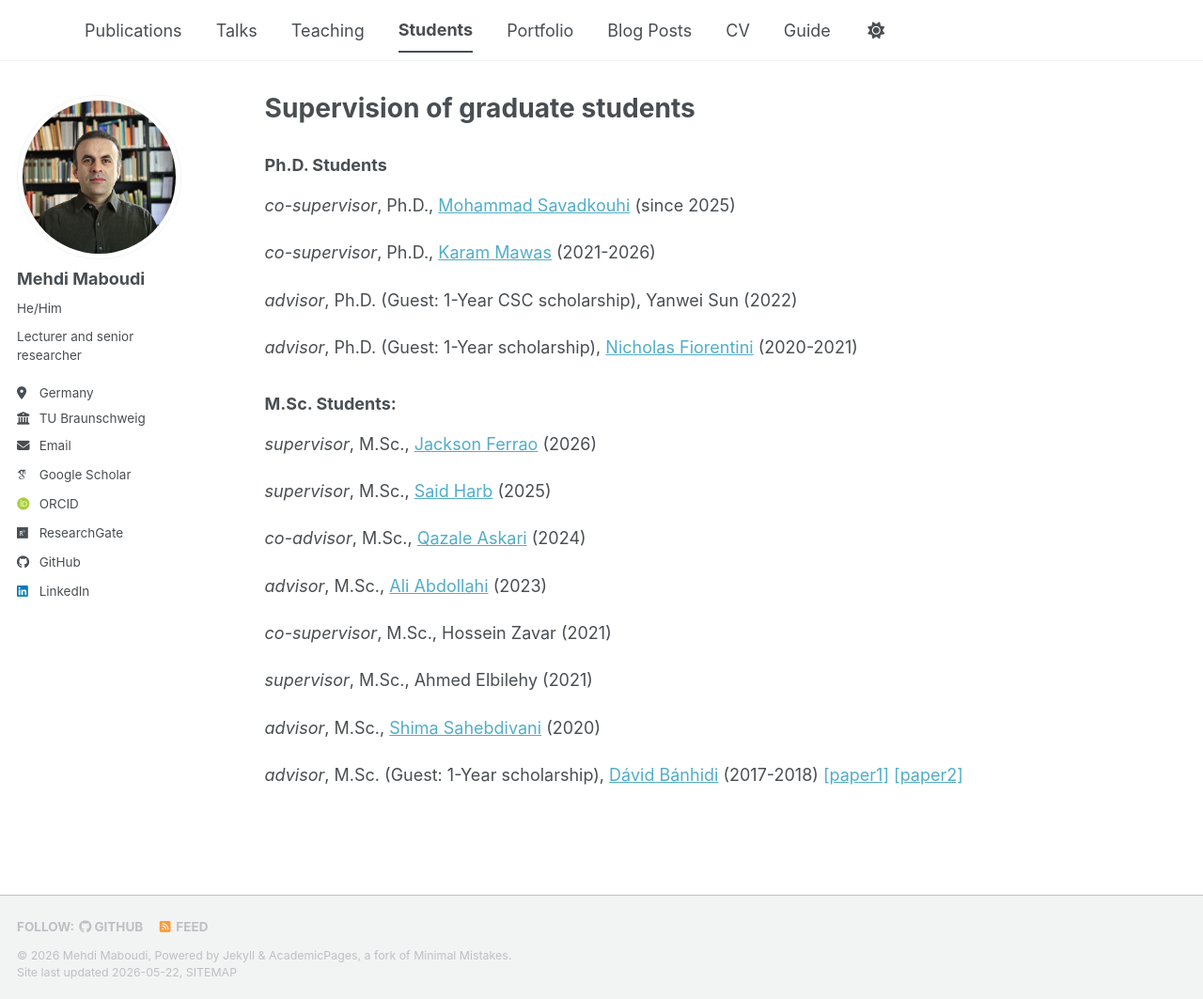
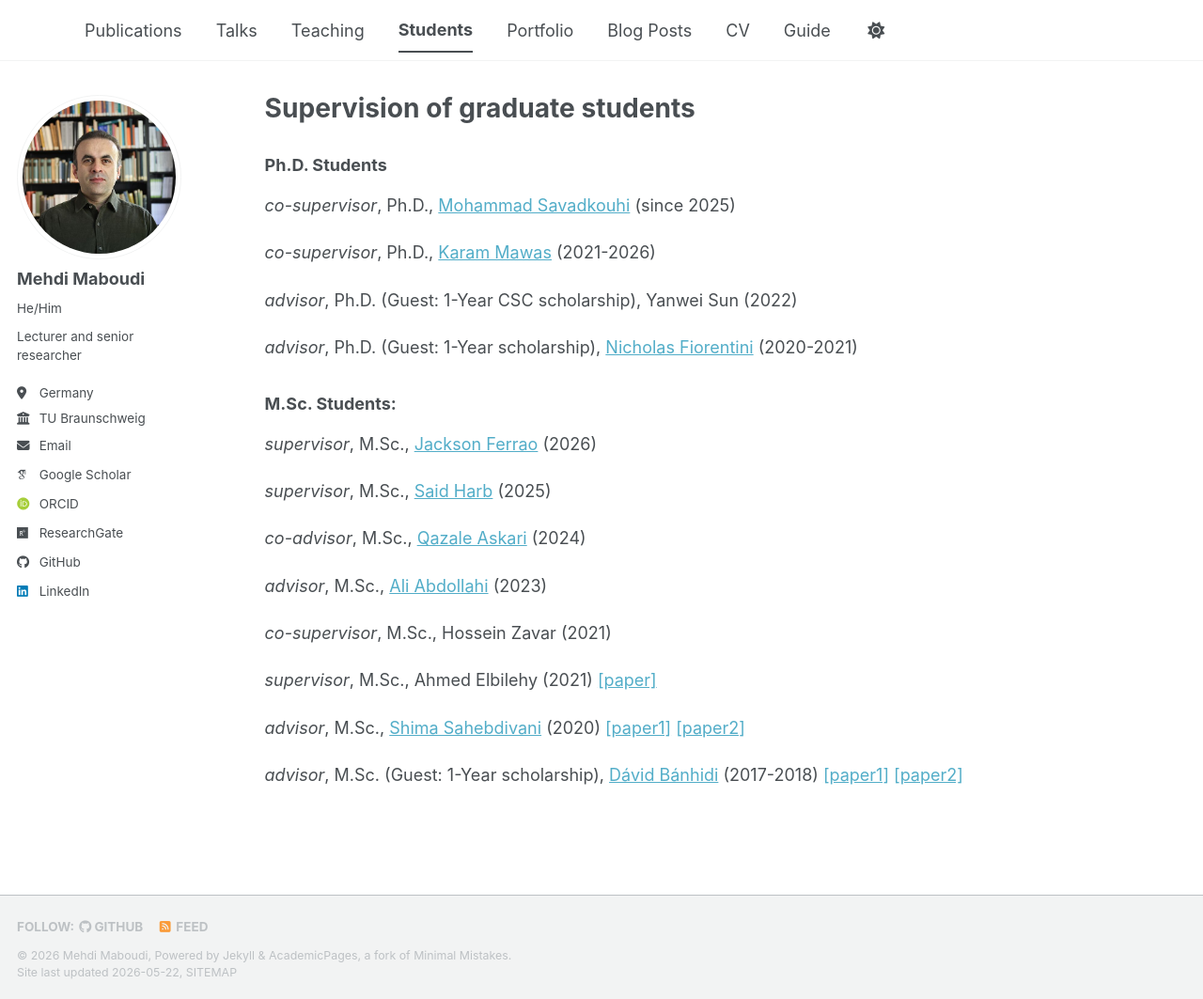
Before and after one commit to MehdiMaboudi/mehdimaboudi.github.io, a Jekyll site: the page built from _pages/students.html, in a window 1280 px wide and 1063 px high. Shown: the whole window at 94% size. Built offline with Jekyll 4.4.1, drawn with Linux system fonts in a browser that asks for light colours; some web fonts are replaced; a script bundle is joined from its source files by our own code; library files that are not in the unit come from our copies.

Commit message:
some studens papers added

```diff
--- a/_pages/students.html
+++ b/_pages/students.html
@@ -47,14 +47,18 @@ author_profile: true
 
   <p>
     <i>supervisor</i>, M.Sc., Ahmed Elbilehy (2021)
+    <a href="https://isprs-archives.copernicus.org/articles/XLIII-B1-2021/183/2021/" target="_blank" rel="noopener noreferrer">[paper]</a>
+
   </p>
 
   <p>
     <i>advisor</i>, M.Sc., <a href="https://www.linkedin.com/in/shima-sahebdivani-874088203/"  target="_blank" rel="noopener noreferrer">Shima Sahebdivani</a> (2020)
+    <a href="https://doi.org/10.3390/s20185220" target="_blank" rel="noopener noreferrer">[paper1]</a>
+    <a href="https://ieeexplore.ieee.org/abstract/document/9116894" target="_blank" rel="noopener noreferrer">[paper2]</a>
   </p>
   <p>
     <i>advisor</i>, M.Sc. (Guest: 1-Year scholarship), <a href="https://linkedin.com/in/davidbanhidi/"  target="_blank" rel="noopener noreferrer">Dávid Bánhidi</a> (2017-2018)
-    <a href="https://www.researchgate.net/profile/Mehdi-Maboudi-2/publication/321709273_Evaluation_of_indoor_mobile_mapping_systems/links/5a2c4891a6fdccfbbf873527/Evaluation-of-indoor-mobile-mapping-systems.pdf">[paper1]</a>
-    <a href="https://doi.org/10.5194/isprs-archives-XLII-2-637-2018">[paper2]</a>
+    <a href="https://www.researchgate.net/profile/Mehdi-Maboudi-2/publication/321709273_Evaluation_of_indoor_mobile_mapping_systems/links/5a2c4891a6fdccfbbf873527/Evaluation-of-indoor-mobile-mapping-systems.pdf" target="_blank" rel="noopener noreferrer">[paper1]</a>
+    <a href="https://doi.org/10.5194/isprs-archives-XLII-2-637-2018" target="_blank" rel="noopener noreferrer">[paper2]</a>
   </p>
 </div>
```
